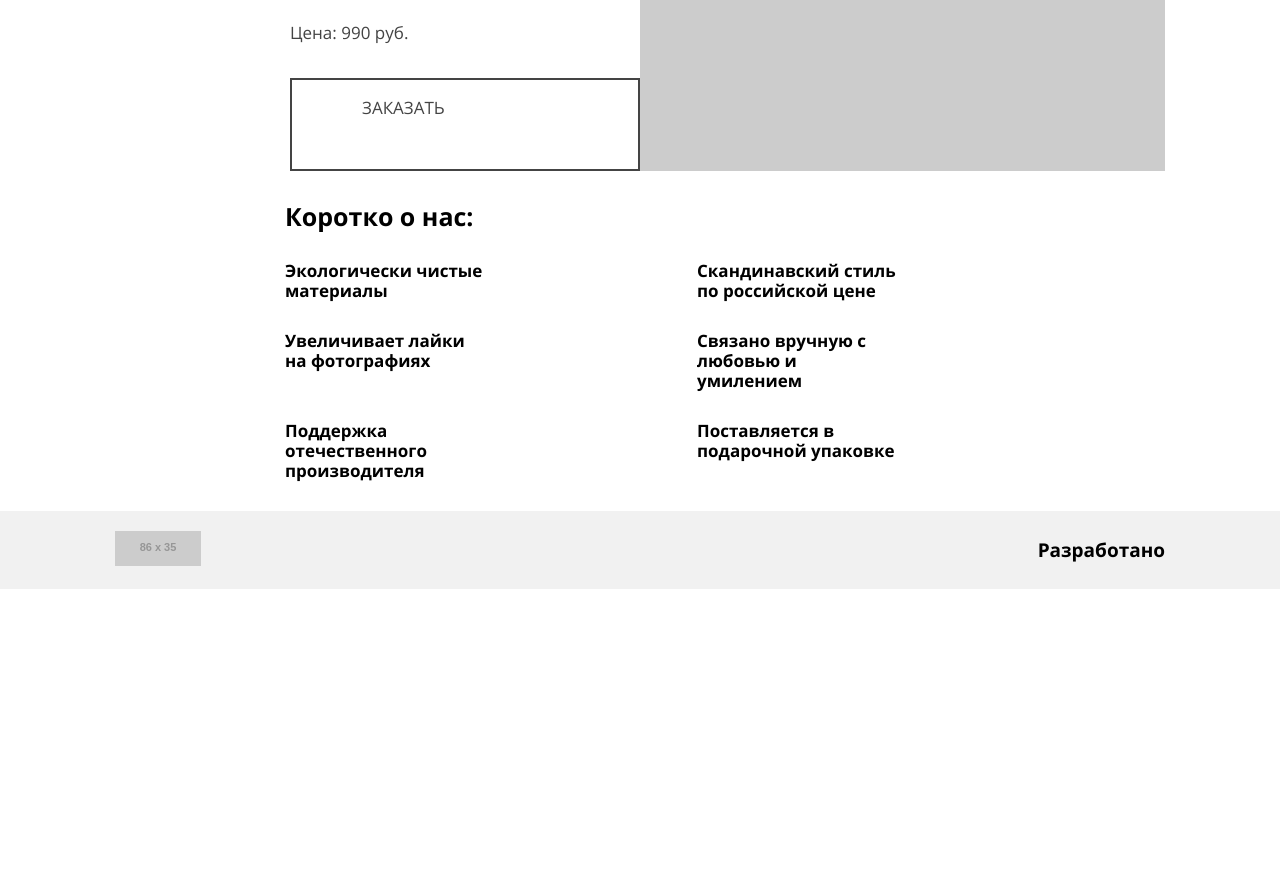
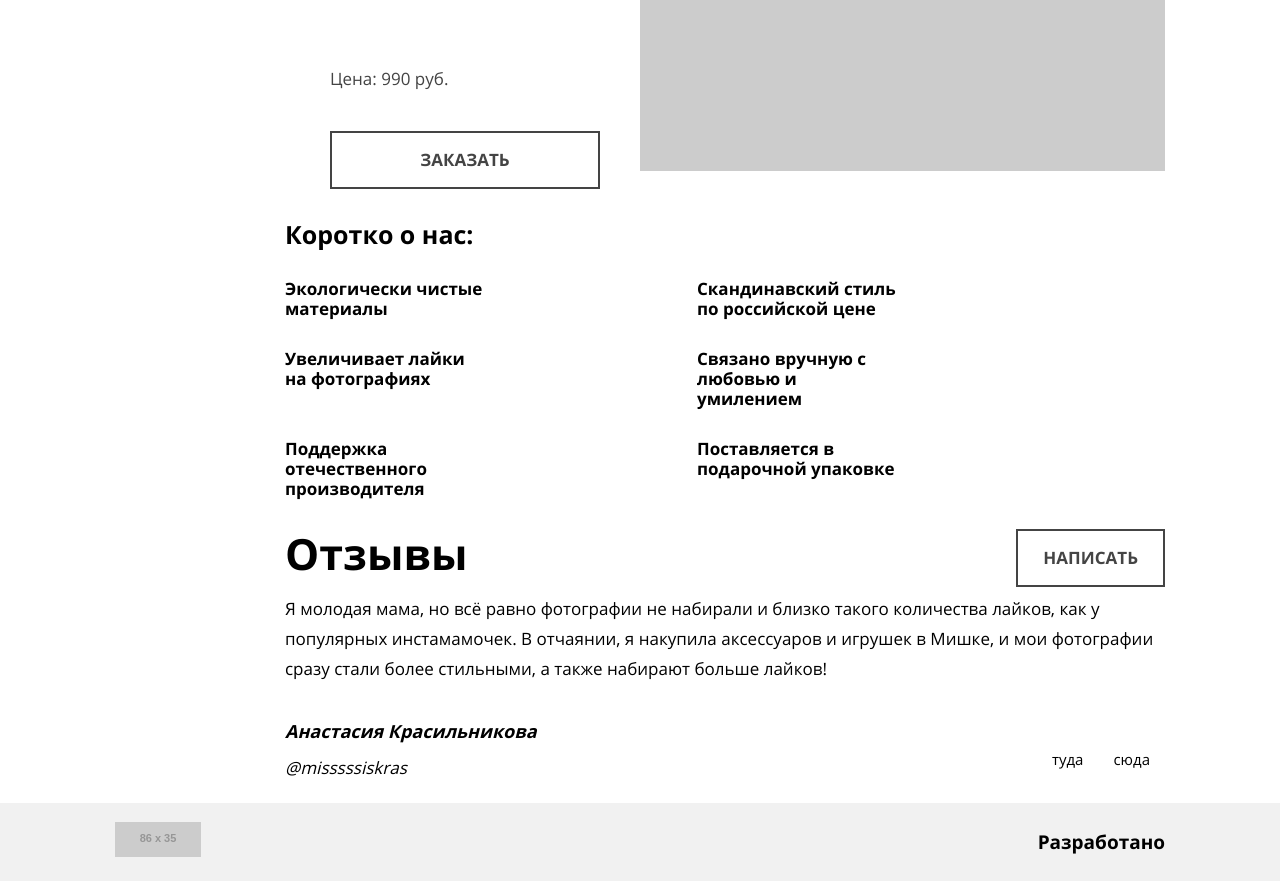
Before and after one commit to kostyadevman/1476133-mishka-20, a plain HTML site: page source/index.html in a window 1280 px wide. Shown: the part 1531-2412 px from the top of the page. Before the commit the page ends 2120 px from the top, so only its background shows below. Drawn offline with nearby package versions, Linux system fonts and the light colour scheme; files that its build step writes are made by us from their sources; placeholder pictures from the web are drawn by us.

Commit message:
Add feedback block

```diff
--- a/source/index.html
+++ b/source/index.html
@@ -98,7 +98,7 @@
         </table>
         <img src="https://via.placeholder.com/260x315" alt="Три корзинки разных размеров и цветов" class="product-week__img" width="260" height="315">
         <span class="product-week__price">Цена: 990 руб.</span>
-        <a class="product-week__cart-link" href="#" >Заказать</a>
+        <a class="product-week__cart-link" href="form.html">Заказать</a>
       </section>
       <section class="about-us container">
         <h2 class="about-us__header">Коротко о нас:</h2>
@@ -110,6 +110,19 @@
           <li class="about-us__item">Поддержка отечественного производителя</li>
           <li class="about-us__item">Поставляется в подарочной упаковке</li>
         </ul>
+      </section>
+      <section class="feedback container">
+        <h2 class="feedback__title">Отзывы</h2>
+        <blockquote class="feedback__item">
+          <p class="feedback__text">Я молодая мама, но всё равно фотографии не набирали и близко такого количества лайков, как у популярных инстамамочек. В отчаянии, я накупила аксессуаров и игрушек в Мишке, и мои фотографии сразу стали более стильными, а также набирают больше лайков!</p>
+          <cite class="feedback__author">Анастасия Красильникова</cite>
+          <cite class="feedback__instagram">@misssssiskras</cite>
+        </blockquote>
+        <div class="feedback__navigation-wrapper">
+          <button class="feedback__button feedback__button--previous" type="button">туда</button>
+          <button class="feedback__button feedback__button--next" type="button">сюда</button>
+        </div>
+        <a class="feedback__write" href="blank.html">Написать</a>
       </section>
     </main>
 
--- /dev/null
+++ b/source/less/blocks/feedback.less
@@ -0,0 +1,86 @@
+.feedback {
+  position: relative;
+
+  @media (min-width: @desktop-width) {
+    padding-left: 220px;
+  }
+}
+
+.feedback__title {
+  margin: 0 0 15px 0;
+  padding: 0;
+  font-weight: bold;
+  font-size: 43px;
+  line-height: 50px;
+}
+
+.feedback__text {
+  margin: 0 0 35px 0;
+  padding: 0;
+  font-size: 17px;
+  line-height: 30px;
+}
+
+.feedback__author {
+  display: block;
+  margin: 0 0 10px 0;
+  font-weight: bold;
+  font-size: 18px;
+  line-height: 24px;
+}
+
+.feedback__instagram {
+  margin: 0 0 20px 0;
+  display: block;
+  font-size: 17px;
+  line-height: 30px;
+}
+
+.feedback__item {
+  margin: 0;
+  padding: 0;
+}
+
+.feedback__navigation-wrapper {
+  display: flex;
+
+  @media (max-width: @mobile-width) {
+    margin: 0 0 40px 0;
+  }
+
+  @media (min-width: @tablet-width) {
+    position: absolute;
+    bottom: 0;
+    right: 50px;
+  }
+
+}
+
+.feedback__button {
+  flex-grow: 1;
+  padding: 15px;
+  border: none;
+  background-color: transparent;
+}
+
+.feedback__write {
+  padding: 15px;
+  text-align: center;
+  font-weight: bold;
+  font-size: 17px;
+  line-height: 24px;
+  color: #444444;
+  text-transform: uppercase;
+  border: 2px solid #444444;
+
+  @media (max-width: @mobile-width) {
+    display: block;
+  }
+
+  @media (min-width: @tablet-width) {
+    position: absolute;
+    top: 0;
+    right: 50px;
+    padding: 15px 25px;
+  }
+}
--- a/source/less/blocks/product-week.less
+++ b/source/less/blocks/product-week.less
@@ -12,6 +12,7 @@
 
   @media (min-width: @desktop-width) {
     display: grid;
+    grid-gap: 40px;
     grid-template-columns: 175px auto 50%;
     grid-template-areas:
       "subtitle title img"
@@ -118,9 +119,9 @@
 .product-week__cart-link {
   grid-area: cart;
   display: block;
-  padding: 16px 70px;
-  font-family: "OpenSans", "Arial", sans-serif;
-  font-weight: normal;
+  padding: 15px;
+  text-align: center;
+  font-weight: bold;
   font-size: 17px;
   line-height: 24px;
   color: @special-grey;
--- a/source/less/style.less
+++ b/source/less/style.less
@@ -17,6 +17,7 @@
 @import "blocks/products-catalog.less";
 @import "blocks/card.less";
 @import "blocks/order.less";
+@import "blocks/feedback.less";
 //body {
 //  background: red ;
 //}
```
